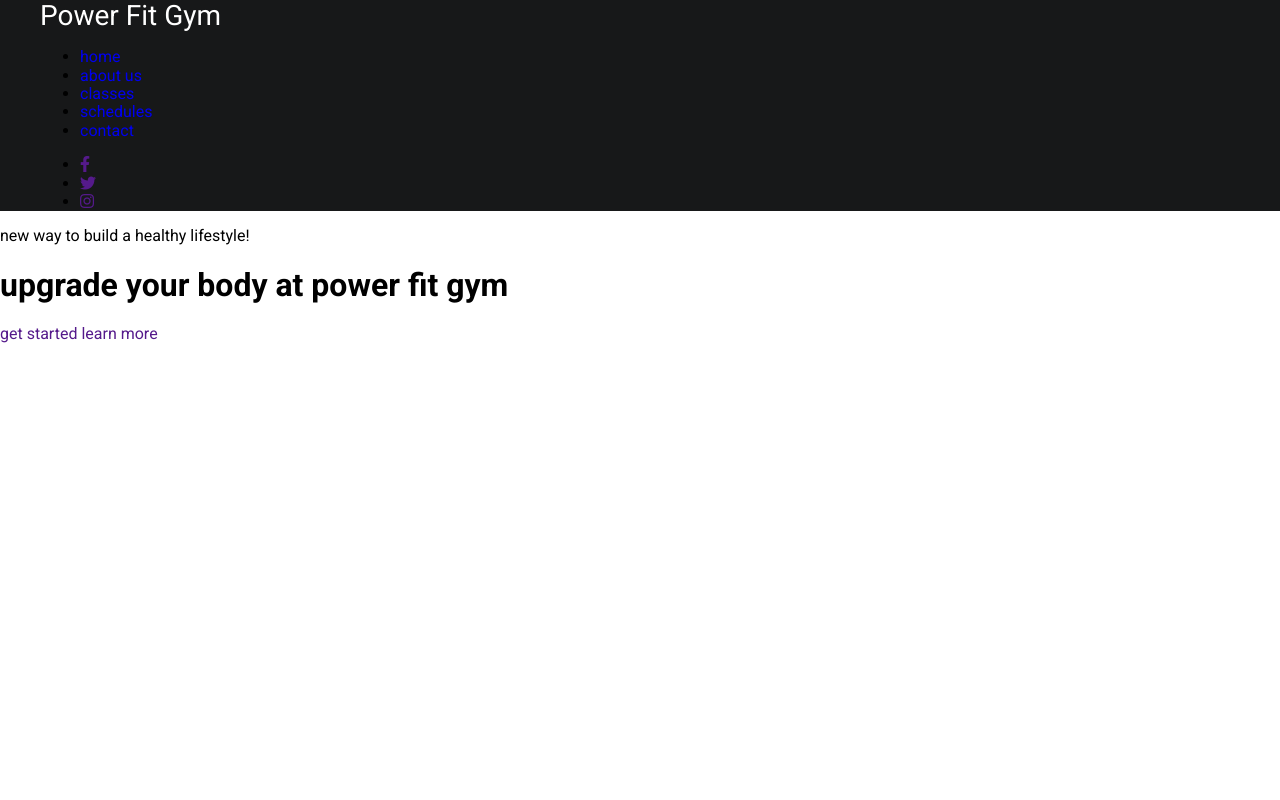
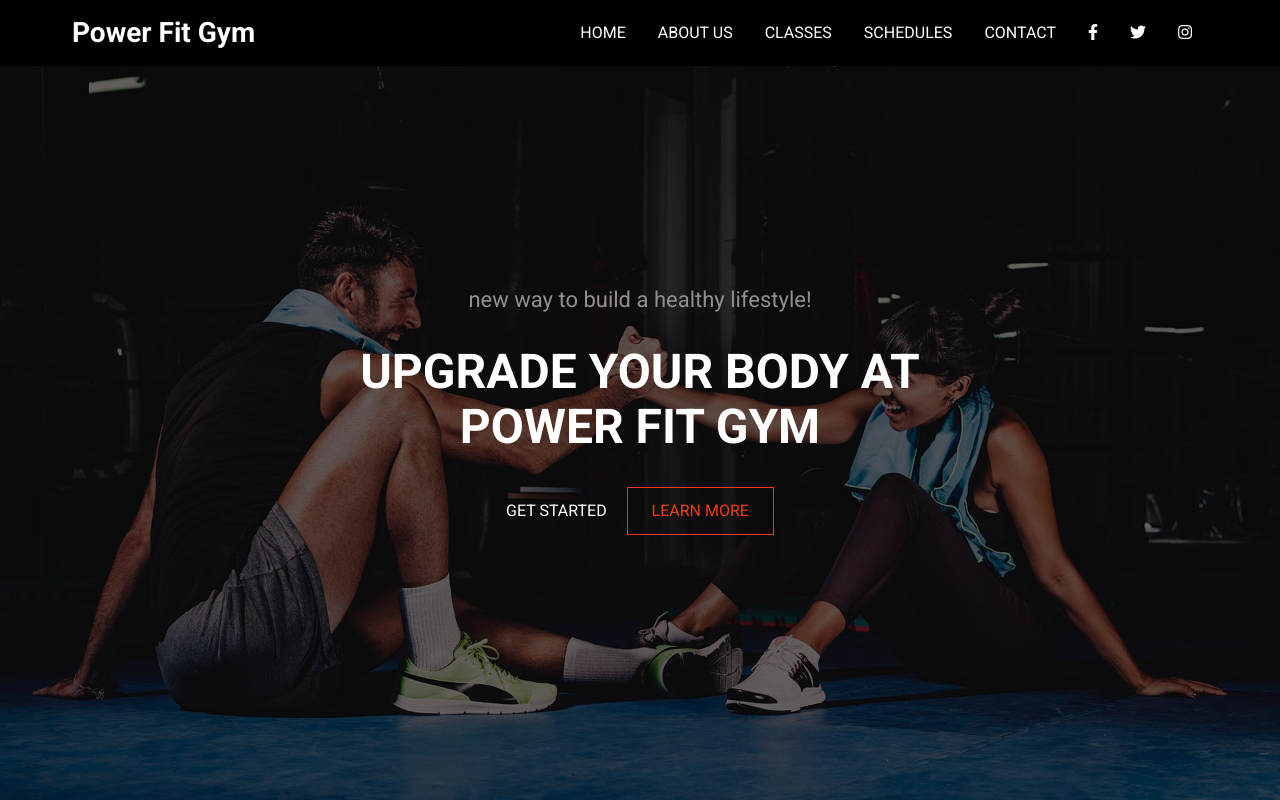
Before and after one commit to MateuszRuszczynski/Gym-page, a website built with webpack: page src/content/index.html in a window 1280 px wide. Built offline with nearby package versions, Linux system fonts and the light colour scheme; files whose address does not match are found by name.

Commit message:
feat: section caption markup, css styles

```diff
--- a/src/content/index.html
+++ b/src/content/index.html
@@ -14,20 +14,20 @@
 
 <body>
   <nav class="navbar">
-    <div class="container">
+    <div class="navbar__container">
       <a href="index.html" class="navbar__logo">Power Fit Gym</a>
+      <div class="box">
         <ul class="navbar__list">
           <li class="navbar__item"><a href="#home" class="navbar__link">home</a></li>
           <li class="navbar__item"><a href="#about" class="navbar__link">about us</a></li>
           <li class="navbar__item"><a href="#classes" class="navbar__link">classes</a></li>
           <li class="navbar__item"><a href="#schedules" class="navbar__link">schedules</a></li>
           <li class="navbar__item"><a href="#contact" class="navbar__link">contact</a></li>
-      </ul>
-      <ul class="navbar__list navbar__list--social">
           <li class="navbar__item"><a href="" class="navbar__link"><i class="fab fa-facebook-f"></i></a></li>
           <li class="navbar__item"><a href="" class="navbar__link"><i class="fab fa-twitter"></i></a></li>
           <li class="navbar__item"><a href="" class="navbar__link"><i class="fab fa-instagram"></i></a></li>
         </ul>
+      </div>
     </div>
   </nav>
   <main>
@@ -36,9 +36,10 @@
         <p class="caption__text">new way to build a healthy lifestyle!</p>
         <h1 class="caption__heading">upgrade your body at power fit gym</h1>
         <a href="" class="caption__link">get started</a>
-        <a href="" class="caption__link-red">learn more</a>
+        <a href="" class="caption__link caption__link--red">learn more</a>
       </header>
     </section>
+    <section class="second"></section>
   </main>
   <script src="js/main.js"></script>
 </body>
--- a/src/scss/main.scss
+++ b/src/scss/main.scss
@@ -12,8 +12,3 @@ html {
 *, *:before, *:after {
   box-sizing: inherit;
 }
-
-.container{
-  max-width: 1200px;
-  margin: 0 auto;
-}
--- a/src/scss/modules/_nav&caption.scss
+++ b/src/scss/modules/_nav&caption.scss
@@ -1,7 +1,98 @@
 .navbar{
-  background-color: $dark-color;
+  background-color: black;
+  position: fixed;
+  top: 0;
+  left: 0;
+  right: 0;
+
+  &__container{
+      display: flex;
+      align-items: center;
+      justify-content: space-between;
+      max-width: 1200px;
+      margin: 0 auto;
+      padding: .5rem 2rem;
+  }
+
   &__logo{
     font-size: 1.75rem;
     color: $white-color;
+    font-weight: bold;
+    transition: color .2s linear;
+    &:hover{
+      color: $primary-color;
+    }
+  }
+
+  &__list{
+    display: flex;
+    align-items: center;
+    list-style: none;
+  }
+
+  &__link:nth-child(5){
+    margin-right: 1.5rem;
+    color: red;
+  }
+
+  &__link{
+    font-size: 0.875;
+    color: $white-color;
+    text-transform: uppercase;
+    display: block;
+    margin: 0 1rem;
+    transition: color .2s linear;
+    &:hover{
+      color: $primary-color;
+    }
   }
 }
+
+.caption{
+  height: 100vh;
+  background-image: linear-gradient(rgba(0,0,0,.6)) ,url(../../assets/img/hero-bg.jpg);
+  background-size: cover;
+  background-repeat: no-repeat;
+  background-position: center;
+  display: flex;
+  justify-content: center;
+  align-items: center;
+
+  &__box{
+    text-align: center;
+    max-width: 600px;
+  }
+  &__text{
+    color: $gray-color;
+    font-size: 1.375rem;
+  }
+  &__heading{
+    font-size: 3rem;
+    text-transform: uppercase;
+    font-weight: bold;
+    color: $white-color;
+  }
+  &__link{
+    display: inline-block;
+    font-size: 0.875;
+    text-transform: uppercase;
+    color: $white-color;
+    transition: color .2s linear;
+    &:not(:last-child){
+      margin-right: 1rem;
+    }
+    &:hover{
+      color: $primary-color;
+    }
+    &--red{
+      border: 1px solid $primary-color;
+      padding: 0.875rem 1.5rem;
+      color: $primary-color;
+      transition: all .2s linear;
+      &:hover{
+        border: 1px solid $white-color;
+        color: $white-color;
+      }
+    }
+  }
+}
```
Also changed, not shown: dist/css/main.css, dist/index.html, 1 other file. Lines whose indentation alone changed are shown as unchanged.
